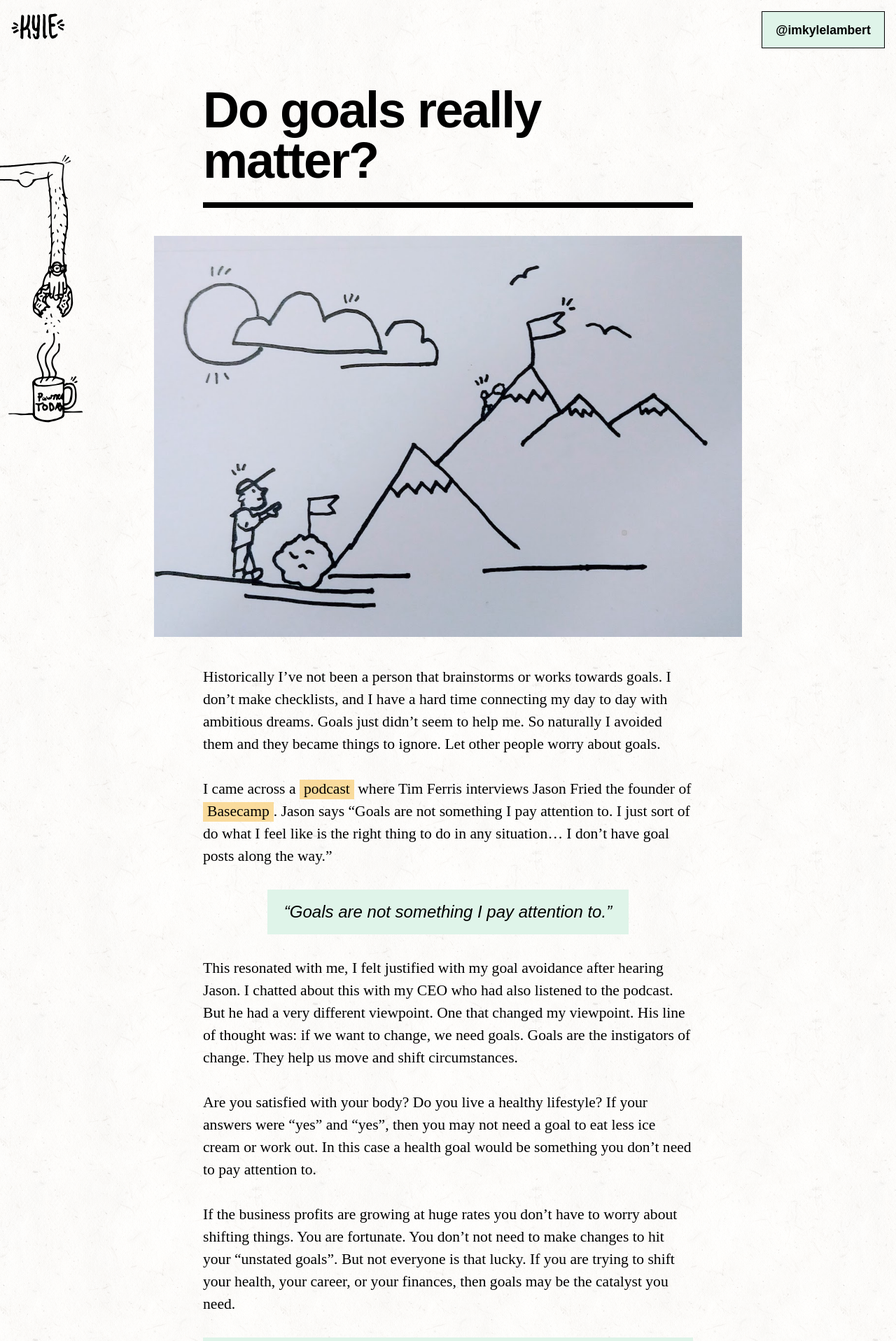
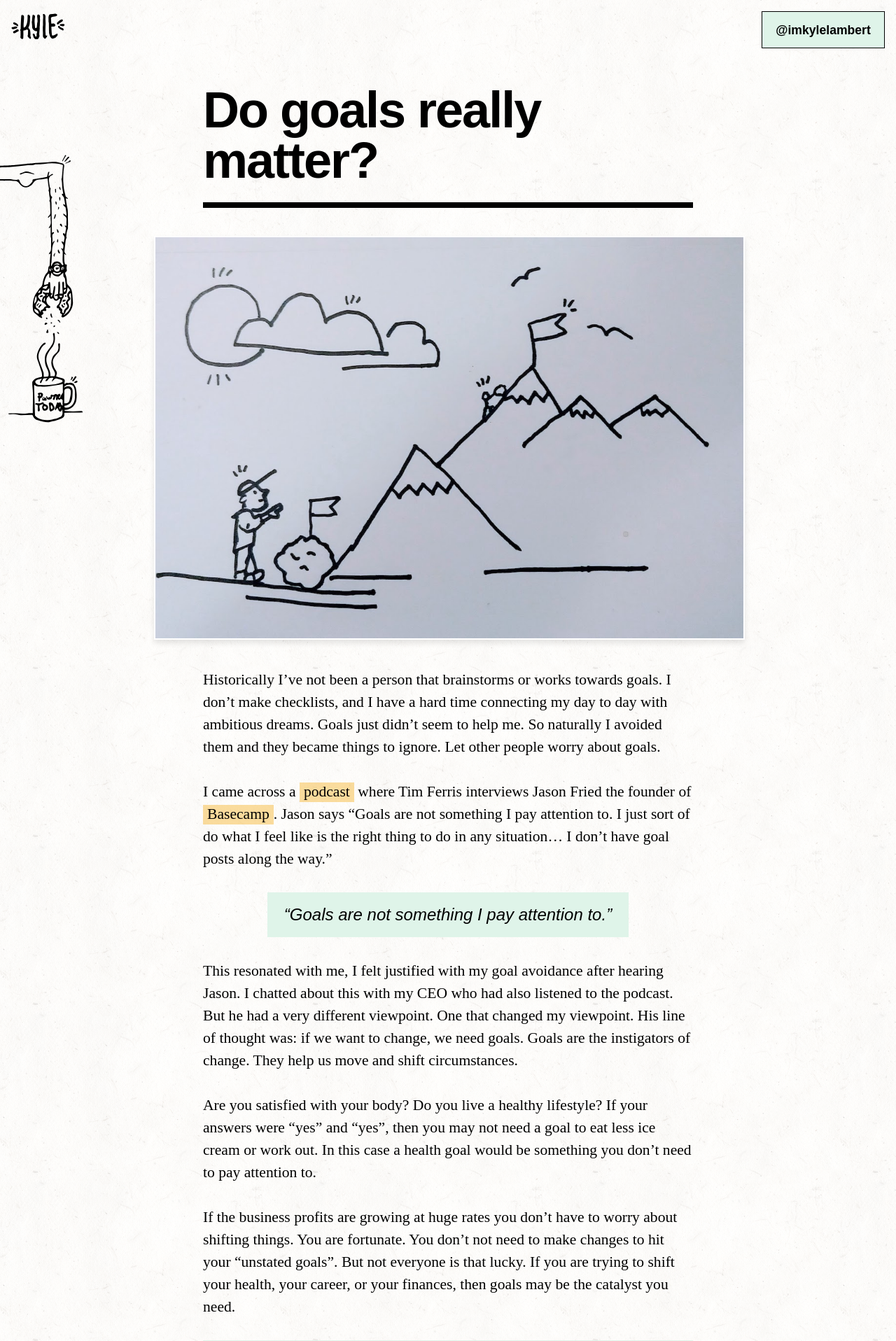
Before and after one commit to kslambert/imkylelambert, a Jekyll site: the page built from _posts/2018-12-29-do-goals-matter.markdown, in a window 1280 px wide. Shown: the top 1916 px of the page at 70% size. Built offline with Jekyll 4.4.1, drawn with Linux system fonts in a browser that asks for light colours; some web fonts are replaced.

Commit message:
Update image style

```diff
--- a/_sass/_styles.scss
+++ b/_sass/_styles.scss
@@ -50,6 +50,8 @@ nav {
   img {
     margin-top: 1rem;
     width: 100%;
+    border: 2px solid #fff;
+    box-shadow: 0px 5px 8px rgba(0,0,0,.1);
 
     @media only screen and (min-width: 800px) {
       width: 120%;
```
